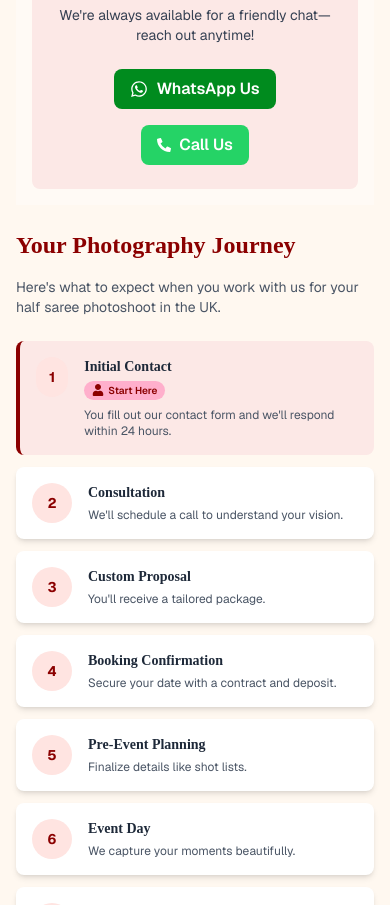
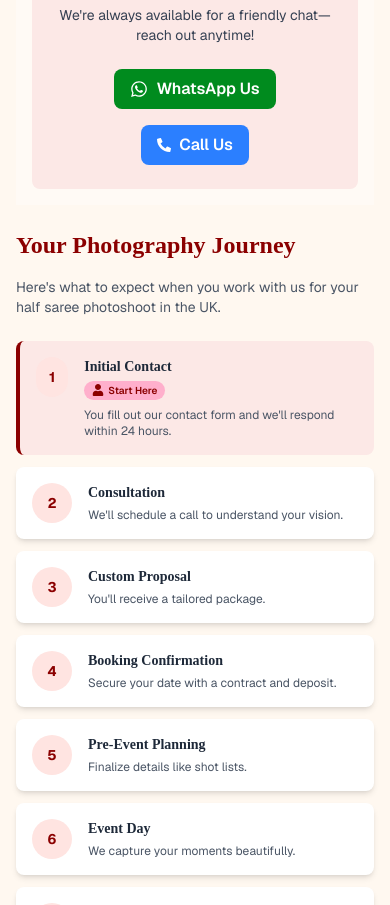
Before and after one commit to RupaSnapu/halfsareeEvent, a Next.js app: page / in a window 390 px wide. Shown: the part 10680-11585 px from the top of the page. Built offline with nearby package versions, Linux system fonts and the light colour scheme.

Commit message:
mobile view title change

```diff
--- a/app/componets/Contact.jsx
+++ b/app/componets/Contact.jsx
@@ -883,7 +883,7 @@ export default function Contact() {
                     <FaWhatsapp className="text-lg" />
                     WhatsApp Us
                   </Link>
-                  <Link href="https://wa.me/447933223422" target="_blank" className="text-white bg-[#25D366] hover:bg-[#1DA851] font-semibold py-2 px-4 rounded-lg inline-flex items-center gap-2">
+                  <Link href="https://wa.me/447933223422" target="_blank" className="text-white bg-blue-500 hover:bg-blue-700 font-semibold py-2 px-4 rounded-lg inline-flex items-center gap-2">
                     <FaPhoneAlt className="text-sm" />
                     Call Us
                   </Link>
```
